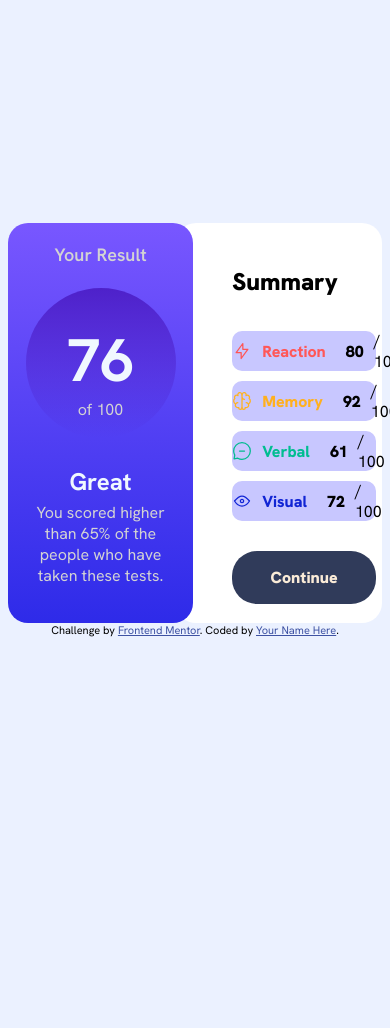
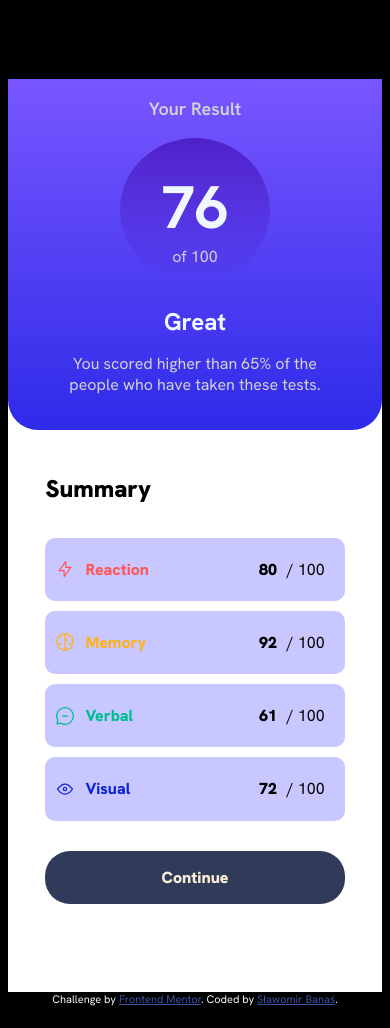
Before and after one commit to SlawekProg/FM-SummaryPage, a plain HTML site: page index.html in a window 390 px wide. Before the commit the page ends 860 px from the top, so only its background shows below. Drawn offline with Linux system fonts and the light colour scheme.

Commit message:
Styling for mobile size

```diff
--- a/index.html
+++ b/index.html
@@ -2,7 +2,7 @@
 <html lang="en">
 <head>
   <meta charset="UTF-8">
-  <meta name="viewport" content="width=device-width, initial-scale=1.0"> <!-- displays site properly based on user's device -->
+  <meta name="viewport" content="width=device-width, initial-scale=1.0">
   <link rel="stylesheet" href="./style.css">
   <link rel="icon" type="image/png" sizes="32x32" href="./assets/images/favicon-32x32.png">
   <link rel="preconnect" href="https://fonts.googleapis.com">
@@ -71,12 +71,11 @@
       </div>
     </div>
 
-  </div>
+    <div class="attribution">
+      Challenge by <a href="https://www.frontendmentor.io?ref=challenge" target="_blank">Frontend Mentor</a>.
+      Coded by <a href="#">Sławomir Banaś</a>.
+    </div>
 
-
-  <div class="attribution">
-    Challenge by <a href="https://www.frontendmentor.io?ref=challenge" target="_blank">Frontend Mentor</a>.
-    Coded by <a href="#">Your Name Here</a>.
   </div>
 </body>
 </html>
--- a/style.css
+++ b/style.css
@@ -9,7 +9,6 @@ body{
     justify-content: center;
     align-items: center;
     background-color: hsl(221, 100%, 96%);
-
 }
 .containers{
     max-width: 600px;
@@ -65,9 +64,7 @@ body{
     width: 75%;
     text-align: center;
     margin-bottom: 10%;
-
 }
-
 .container2{
     order:-1 ;
     background-color: hsl(0, 0%, 100%);
@@ -137,10 +134,54 @@ body{
     margin: 10px;
     font-weight: 900;
 }
-
-
-.attribution { font-size: 11px; text-align: center;}
-.attribution a { color: hsl(228, 45%, 44%); }
+.img{
+    margin-left: 10px;
+}
+.attribution {
+    grid-area: 2/1/3/4;
+    font-size: 11px;
+    text-align: center;
+}
+.attribution a {
+    color: hsl(228, 45%, 44%);
+}
 @media (max-width:450px){
+    body{
+        background-color: black;
+        max-width: 375px;
+        height: 100vh;
+    }
+    .containers{
+        max-width: 375px;
+        max-height: 800px;
+        display: grid;
+        grid-template-rows: 40% 10% 80% 5%;
+        grid-template-columns: 100%;
+    }
+    .container1{
+        grid-area: 1/1/3/2;
+        max-width: 100%;
+        border-radius: 0;
+        border-bottom-right-radius: 30px;
+        border-bottom-left-radius: 30px;
+    }
+    .container2{
+        border-radius: 0;
+        grid-area: 2/1/4/2;
+    }
+    .attribution{
+        color: aliceblue;
+        grid-area: 4/1/5/2;
+    }
+    .red,.memory,.verbal,.visual,.sum,.con{
+        width:80%;
+        margin-left:0px;
+    }
+    .great{
+        margin-bottom: 20px;
+    }
+    .text{
+        margin-bottom: 100px;
+    }
 
 }
```
